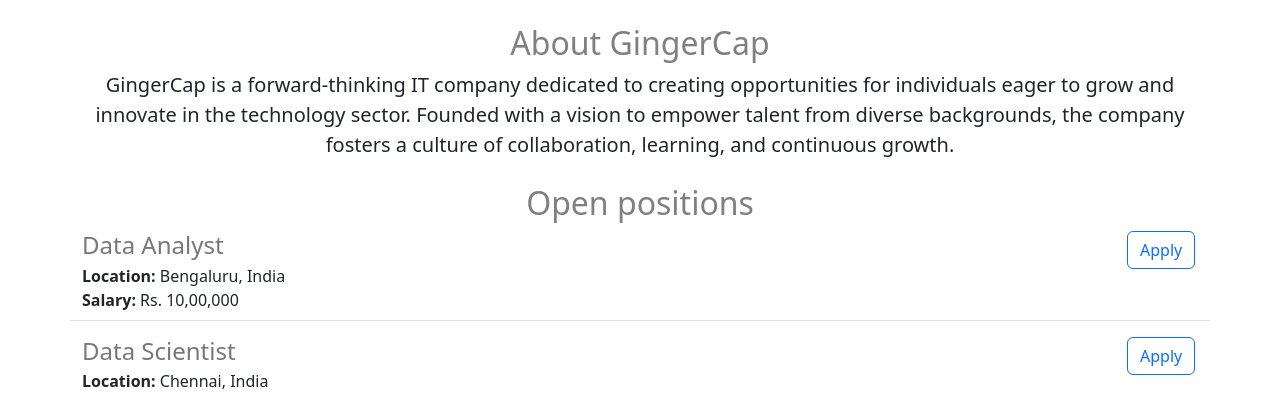
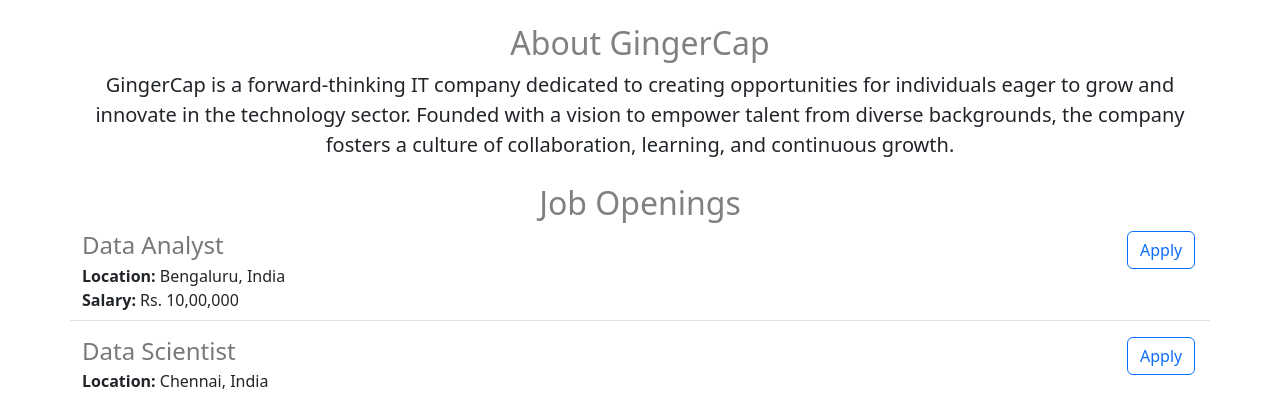
Before and after one commit to sanjay07s/my_project, a Flask app: page / in a window 1280 px wide. Shown: the part 440-833 px from the top of the page. Run offline with Flask 3, Linux system fonts and the light colour scheme.

Commit message:
made some changes

```diff
--- a/templates/home.html
+++ b/templates/home.html
@@ -31,7 +31,7 @@
     <p class = 'text-center lead'>
       GingerCap is a forward-thinking IT company dedicated to creating opportunities for individuals eager to grow and innovate in the technology sector. Founded with a vision to empower talent from diverse backgrounds, the company fosters a culture of collaboration, learning, and continuous growth.
     </p>
-    <h2 class = 'text-center mt-2 mt-4' >Open positions</h2>
+    <h2 class = 'text-center mt-2 mt-4' >Job Openings</h2>
       <div>
         {% for job in jobs %}
 
```
